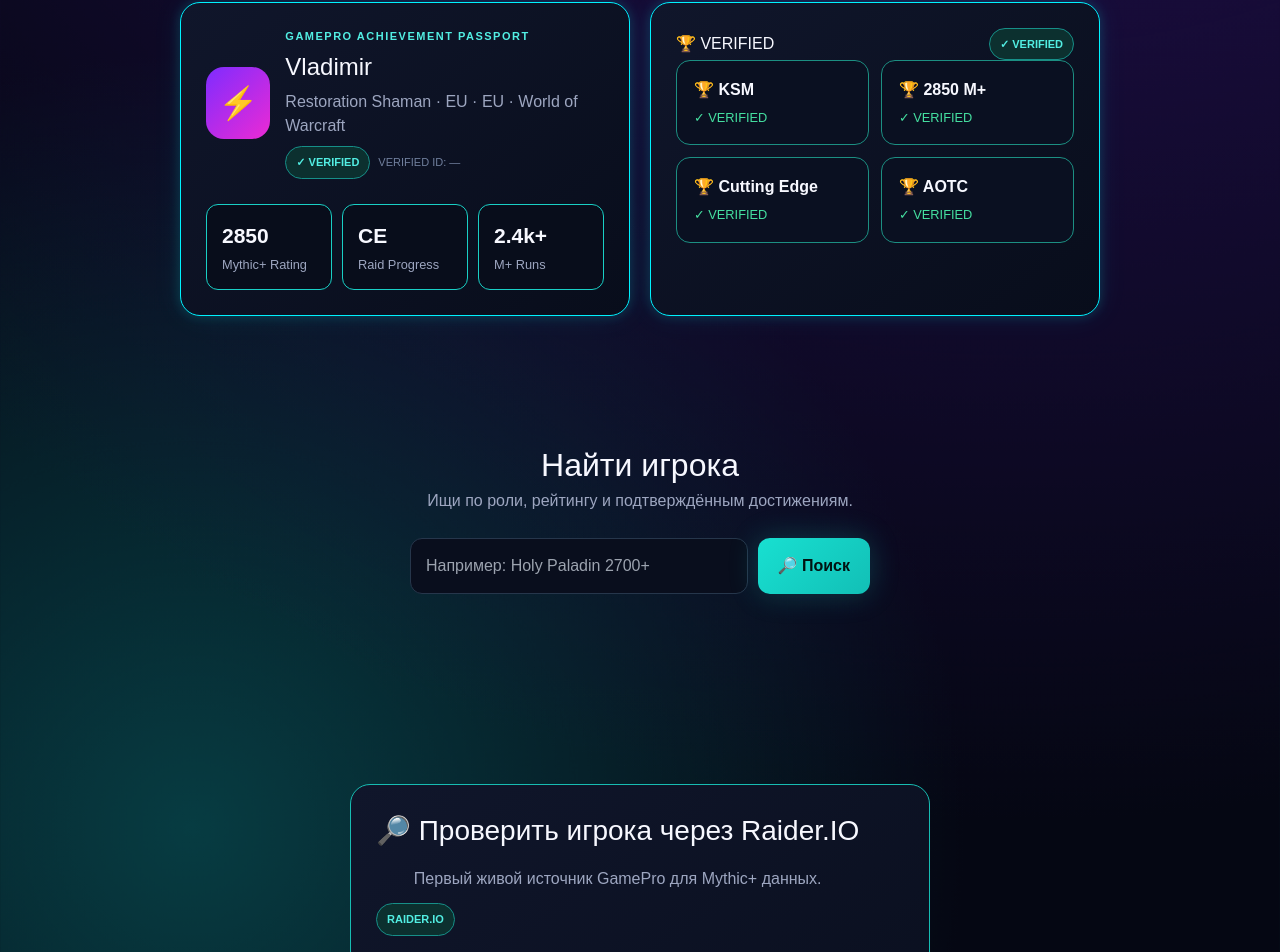
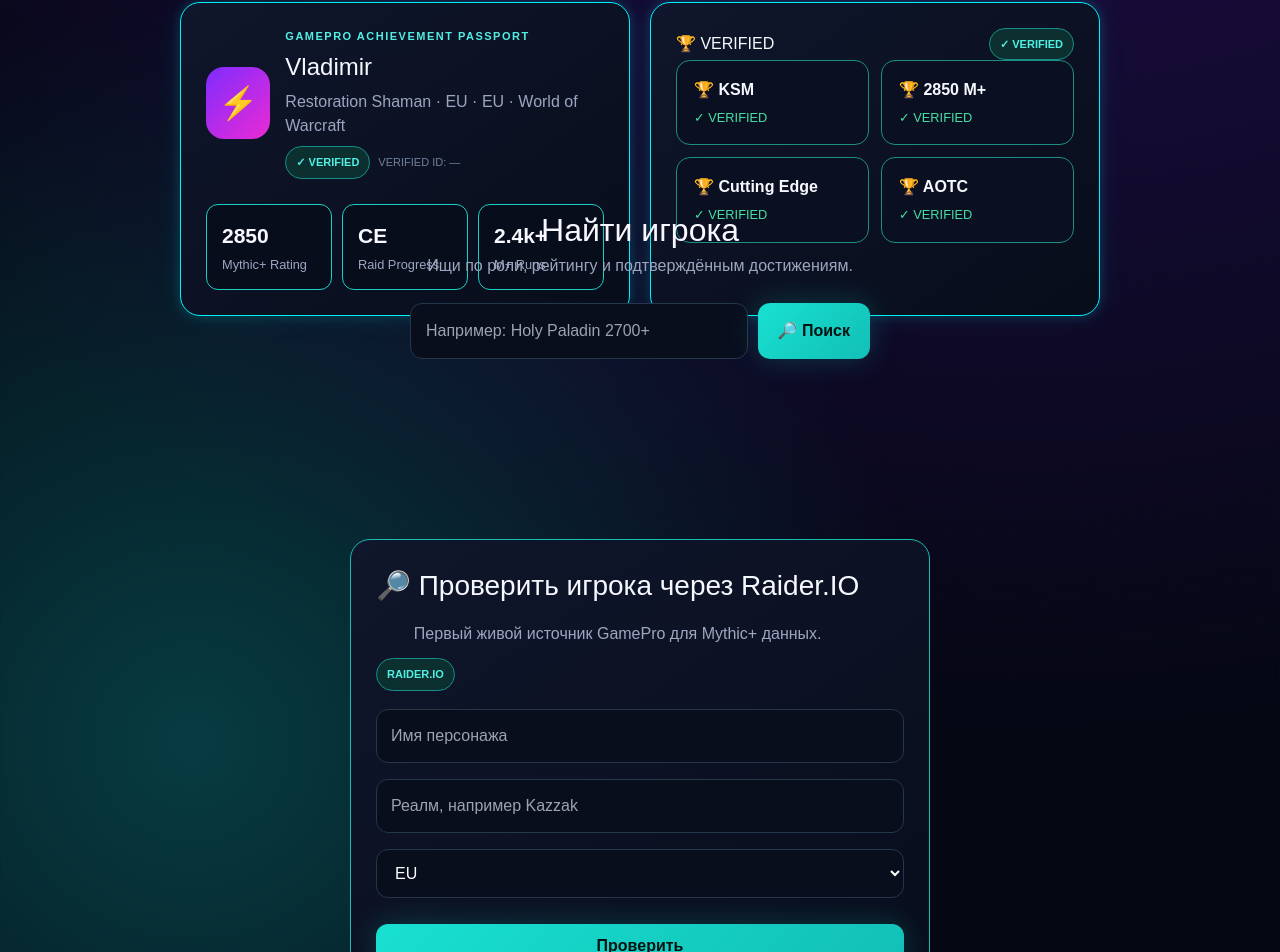
Before and after one commit to vesttrading/gamepro-market, a Next.js app: page / in a window 1280 px wide. Shown: the part 733-1685 px from the top of the page. Built offline with nearby package versions, Linux system fonts and the light colour scheme; no server answers.

Commit message:
Remove player search styles from globals.css
Removed player search styles from globals.css.

```diff
--- a/app/globals.css
+++ b/app/globals.css
@@ -187,18 +187,6 @@ body {
   justify-content: center !important;
 
   text-align: center !important;
-
-  box-sizing: border-box !important;
-}
-
-/* ---------- ПОИСК ИГРОКА ---------- */
-
-#players {
-  width: 92% !important;
-  max-width: 1000px !important;
-
-  margin: 45px auto 0 auto !important;
-  padding: 40px 0 !important;
 
   box-sizing: border-box !important;
 }
```
